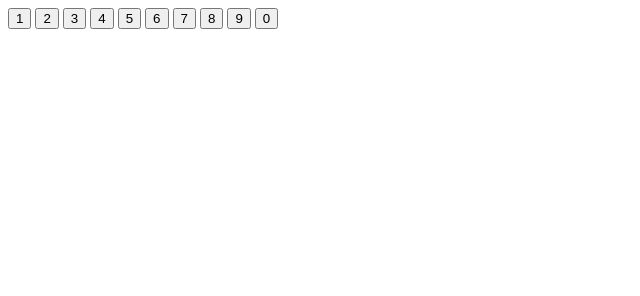
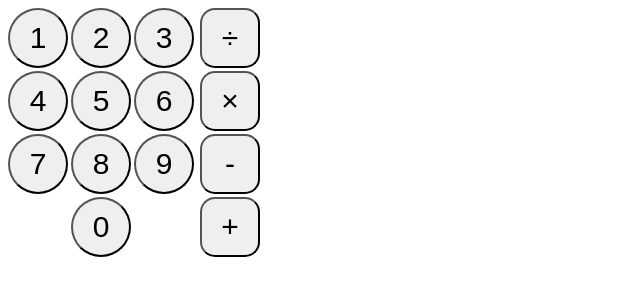
Before and after one commit to oklux/calculator, a plain HTML site: page index.html in a window 1280 px wide. Shown: the whole page, without its empty margins (0-640 px from the left). Drawn offline with Linux system fonts and the light colour scheme.

Commit message:
Added operator buttons

```diff
--- a/index.html
+++ b/index.html
@@ -5,21 +5,33 @@
     <meta http-equiv="X-UA-Compatible" content="IE=edge">
     <meta name="viewport" content="width=device-width, initial-scale=1.0">
     <script src="javascript.js"></script>
+    <link rel="stylesheet" href="styles.css">
     <title>Calculator</title>
 </head>
 <body>
     <div class="calculator">
         <div class="numbtns">
+            <div class="row">
                 <button class="numbutton" id="btn1">1</button>
                 <button class="numbutton" id="btn2">2</button>
                 <button class="numbutton" id="btn3">3</button>
+            </div><div class="row">
                 <button class="numbutton" id="btn4">4</button>
                 <button class="numbutton" id="btn5">5</button>
                 <button class="numbutton" id="btn6">6</button>
+            </div><div class="row">
                 <button class="numbutton" id="btn7">7</button>
                 <button class="numbutton" id="btn8">8</button>
                 <button class="numbutton" id="btn9">9</button>
+            </div><div class="row">
                 <button class="numbutton" id="btn0">0</button>
+            </div>
+        </div>
+        <div class="operators">
+            <button class="opbutton" id="dividebtn">÷</button>
+            <button class="opbutton" id="multiplybtn">×</button>
+            <button class="opbutton" id="subtractbtn">-</button>
+            <button class="opbutton" id="addbtn">+</button>
         </div>
     </div>
 </body>
```
Lines whose indentation alone changed are shown as unchanged.
